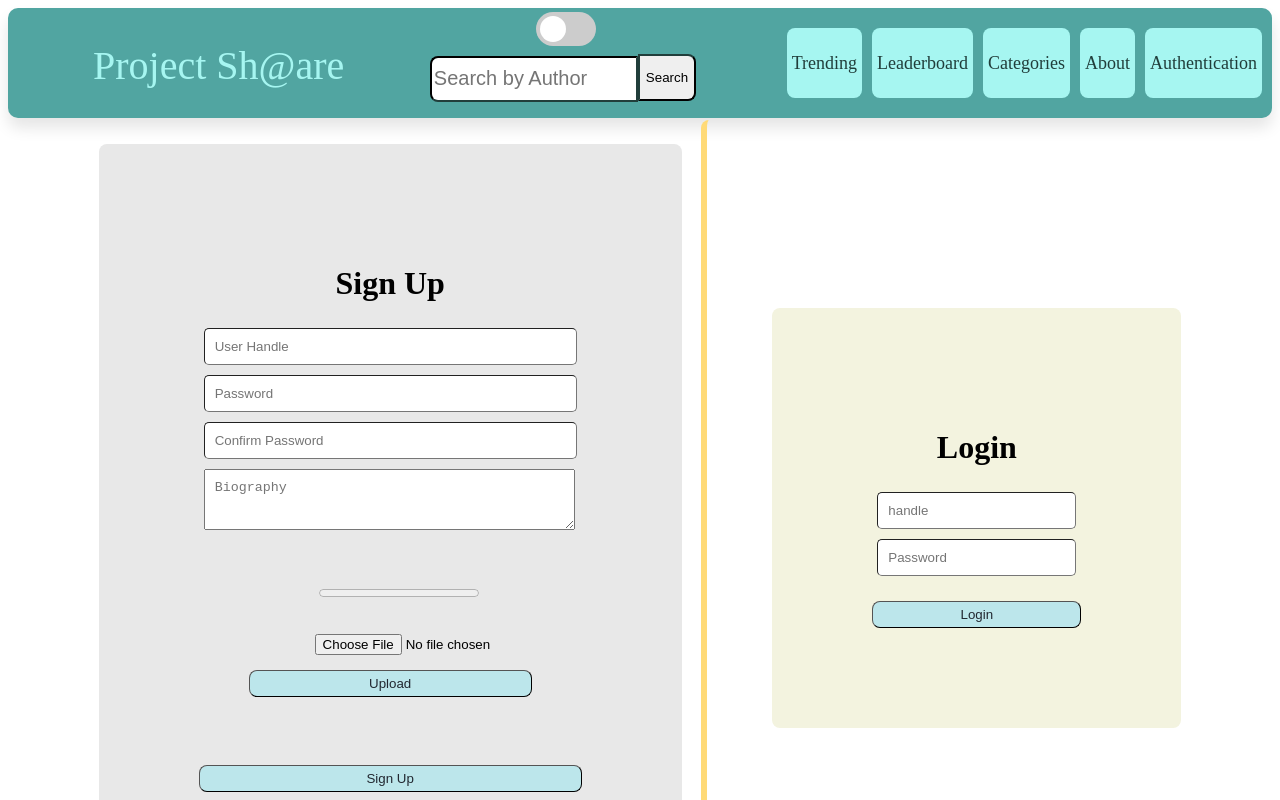
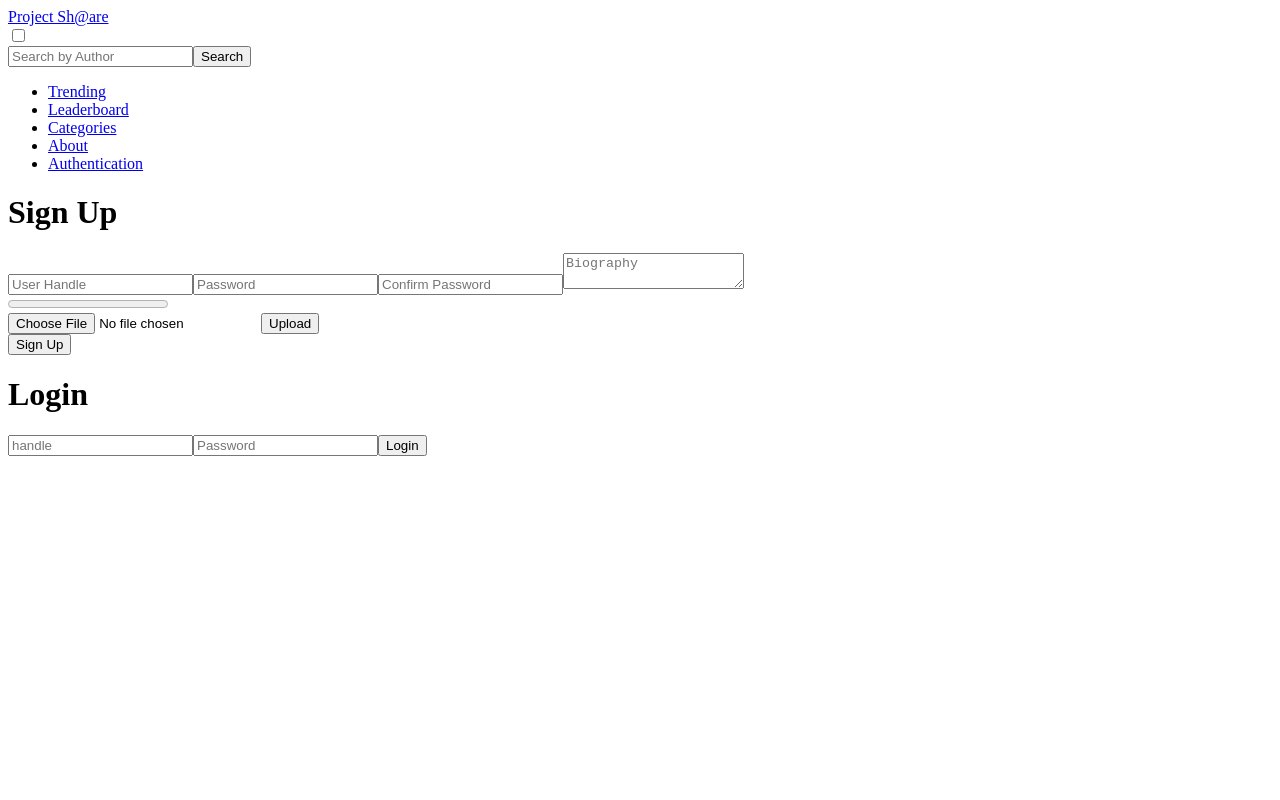
Before and after one commit to littlepotato123/Project-Share, a React (Create React App) app in the folder web/: page /auth in a window 1280 px wide. Shown: the top 800 px of the page. Built offline with nearby package versions, Linux system fonts and the light colour scheme.

Commit message:
Deleted Styles

```diff
--- a/web/src/App.js
+++ b/web/src/App.js
@@ -17,10 +17,6 @@ import Leaderboard from './Pages/Leaderboard/Leaderboard';
 import NewPost from './Pages/New Post/NewPost';
 import Trending from './Pages/Trending/Trending';
 import User from './Pages/User Page/User';
-import './styles/App.css';
-import './styles/Auth.css';
-import './styles/Comments.css';
-import './styles/Navigation.css';
 
 const App = () => {
   return (
--- a/web/src/styles/App.css
+++ /dev/null
@@ -1,127 +0,0 @@
-.post-content {
-    border-radius: 8px;
-    outline: none;
-    border-color: #9ecaed;
-    box-shadow: 0 0 20px #9ecaed;
-    margin: 10px;
-    padding: 15px;
-    background-color: #eeeeee;
-    margin-top: 25px;
-    font-family: serif;
-    text-decoration: none;
-}
-
-.post-title {
-    font-size: 35px;
-    margin-top: 10px;
-    text-align: center;
-    text-decoration: underline;
-}
-
-.post-category {
-    font-size: 25px;
-    margin-top: -60px;
-    padding-left: 8px;
-}
-
-.post-author {
-    font-size: 25px;
-    margin-top: -60px;
-    position: absolute;
-    right: 50px;
-}
-
-.post-body {
-    font-size: 20px;
-    text-align: center;
-    margin-left: 150px;
-    margin-right: 150px;
-}
-
-.post-likes {
-    font-size: 25px;
-    margin-top: -60px;
-    position: absolute;
-    right: 50px;
-}
-
-.post-comment-button {
-    font-size: 23px;
-    margin-top: -20px;
-    position: absolute;
-    right: 40px;
-}
-
-.comment {
-    border-radius: 8px;
-}
-
-.leaderboardList {
-  padding: 60px;
-  background: #0b8df8;
-  color: #28df99;
-  border-radius: 30px;
-  width: 200px;
-  font-size: 30px;
-  margin-left: 10px;
-  justify-content: center;
-}
-
-.Lacc {
-    font-size: 50px;
-}
-
-.leaderboardList:hover {
-    color: #0b8df8;
-    background: #28df99;
-    font-size: 40px;
-    width: 250px;
-}
-
-.loader {
-  border: 16px solid #f3f3f3;
-  border-top: 16px solid #20d300;
-  border-radius: 50%;
-  width: 120px;
-  height: 120px;
-  animation: spin 2s linear infinite;
-  position: absolute;
-  top: 50%;
-  right: 50%;
-}
-
-
-@keyframes spin {
-  0% { transform: rotate(0deg); }
-  100% { transform: rotate(360deg); }
-}
-
-.category-list-item {
-    background-color: #f3f3f3;
-    padding: 10px;
-    border-radius: 8px;
-    margin: 10px;
-}
-
-.category-title-page {
-    text-align: center;
-}
-
-.comment-box {
-    background-color: #0b8df8;
-    border-radius: 8px;
-    padding: 5px;
-    margin-top: 15px;
-}
-
-a {
-    text-decoration: none;
-    color: none;
-}
-
-.popup {
-    position: absolute;
-    top: 0;
-    width: 100%;
-    height: 100vh;
-}
--- a/web/src/styles/Auth.css
+++ /dev/null
@@ -1,68 +0,0 @@
-.auth-out {
-    display: flex;
-    height: 100vh;
-    flex-direction: row;
-    align-items: center;
-    justify-content: space-evenly;
-}
-
-.auth-out div {
-    display: flex;
-    flex-direction: column;
-    border-radius: 8px;
-    padding: 50px;
-    text-align: center;
-}
-
-.auth-out div input {
-    padding: 10px;
-    margin: 5px;
-    border-radius: 5px;
-    border-width: 1px;
-}
-
-.auth-out div textarea {
-    padding: 10px;
-    margin: 5px;
-    height: 39px; width: 349px;
-    font: arial;
-}
-
-.auth-out div button {
-    padding: 5px;
-    background-color: #bce6eb;
-    color: #222831;
-    border-width: 1px;
-    border-radius: 8px;
-}
-
-progress {
-    position: relative;
-    left: 25%;
-}
-
-.signup {
-    background-color: #e8e8e8;
-}
-
-.login {
-    background-color: #f3f3df;
-}
-
-.login button {
-    margin-top: 20px;
-}
-
-.file {
-    position: relative;
-    left: 18%;
-}
-
-.vl {
-    border-left: 6px solid #ffda77;
-    height: 100vh;
-    position: absolute;
-    left: 55%;
-    margin-left: -3px;
-    top: 120px;
-}
--- a/web/src/styles/Comments.css
+++ /dev/null
@@ -1,34 +0,0 @@
-.comment-input {
-    margin-top: 50px;
-    display: flex;
-}
-
-.comment-input input {
-    width: 100%;
-    padding: 10px;
-}
-
-.comment-input-field, .comment-button-field {
-    margin-bottom: 10px;
-    font-size: 20px;
-}
-
-.comment-div {
-    margin: 10px;
-    padding: 10px;
-    border-radius: 8px;
-    background-color: aliceblue;
-    text-align: center;
-    align-items: center;
-    justify-content: center;
-}
-
-.comment-list-body {
-    font-size: 25px;
-}
-
-.comment-list-author {
-    font-size: 23px;
-    position: relative;
-    text-align: right;
-}
--- a/web/src/styles/Navigation.css
+++ /dev/null
@@ -1,154 +0,0 @@
-.dropdown {
-  margin: 0 auto;
-}
-nav {
-  height: 100px;
-  background: rgb(81, 165, 161);
-  box-shadow: 0 10px 15px rgba(0, 0, 0, 0.1);
-  display: flex;
-  flex-direction: row;
-  justify-content: space-between;
-  align-items: center;
-  border-radius: 10px;
-  padding: 5px;
-}
-.logo {
-  padding: 5px 0 0 80px;
-  width: auto;
-  height: auto;
-  color: #a6f6f1;
-  text-decoration: none;
-  font-size: 40px;
-}
-nav ul {
-  padding: 0;
-  margin: 0;
-  float: right;
-}
-nav ul li {
-  position: relative;
-  list-style: none;
-  display: inline-block;
-  color: #213e3b;
-}
-nav ul li a {
-  display: block;
-  margin: 5px;
-  background: #a6f6f1;
-  border-radius: 8px;
-  text-decoration: none;
-  line-height: 60px;
-  padding: 5px;
-  font-size: 18px;
-  color: #213e3b;
-}
-nav ul li a:hover {
-  background: #41aea9;
-}
-nav ul ul {
-  position: absolute;
-  top: 80px;
-  display: none;
-}
-nav ul li:hover > ul {
-  display: flex;
-  background-color: #2acec5;
-  align-items: center;
-  justify-content: center;
-  border-radius: 8px;
-  padding: 10px;
-  right: -10px;
-}
-nav ul ul li {
-  width: 100px;
-  float: none;
-  display: list-item;
-  position: relative;
-  left: 10px;
-  margin-top: 5px;
-}
-.handle {
-  width: 120px;
-  text-align: center;
-}
-.switch {
-  position: relative;
-  display: inline-block;
-  width: 60px;
-  height: 34px;
-}
-
-/* Hide default HTML checkbox */
-.switch input {
-  opacity: 0;
-  width: 0;
-  height: 0;
-}
-
-.slider {
-  position: absolute;
-  cursor: pointer;
-  top: 0;
-  left: 0;
-  right: 0;
-  bottom: 0;
-  background-color: #ccc;
-  -webkit-transition: .4s;
-  transition: .4s;
-}
-
-.slider:before {
-  position: absolute;
-  content: "";
-  height: 26px;
-  width: 26px;
-  left: 4px;
-  bottom: 4px;
-  background-color: white;
-  -webkit-transition: .4s;
-  transition: .4s;
-}
-
-input:checked + .slider {
-  background-color: #2196F3;
-}
-
-input:focus + .slider {
-  box-shadow: 0 0 1px #2196F3;
-}
-
-input:checked + .slider:before {
-  -webkit-transform: translateX(26px);
-  -ms-transform: translateX(26px);
-  transform: translateX(26px);
-}
-
-.slider.round {
-  border-radius: 34px;
-}
-
-.slider.round:before {
-  border-radius: 50%;
-}
-
-.toggle {
-  position: relative;
-  left: 40%;
-  bottom: 10px;
-}
-.searchBar {
-  width: 200px;
-  height: 40px;
-  border-top-left-radius: 8px;
-  border-bottom-left-radius: 8px;
-  border-color: #213e3b;
-  font-size: 20px;;
-}
-.search-button {
-  position: relative;
-  bottom: 3px;
-  height: 47px;
-  border-top-right-radius: 8px;
-  border-bottom-right-radius: 8px;
-  border-color: #213e3b;
-}
```
Also changed, not shown: web/src/Firebase/dist/index.dev.js (deleted), 1 other file (tests, documents, lock files or other folders).
